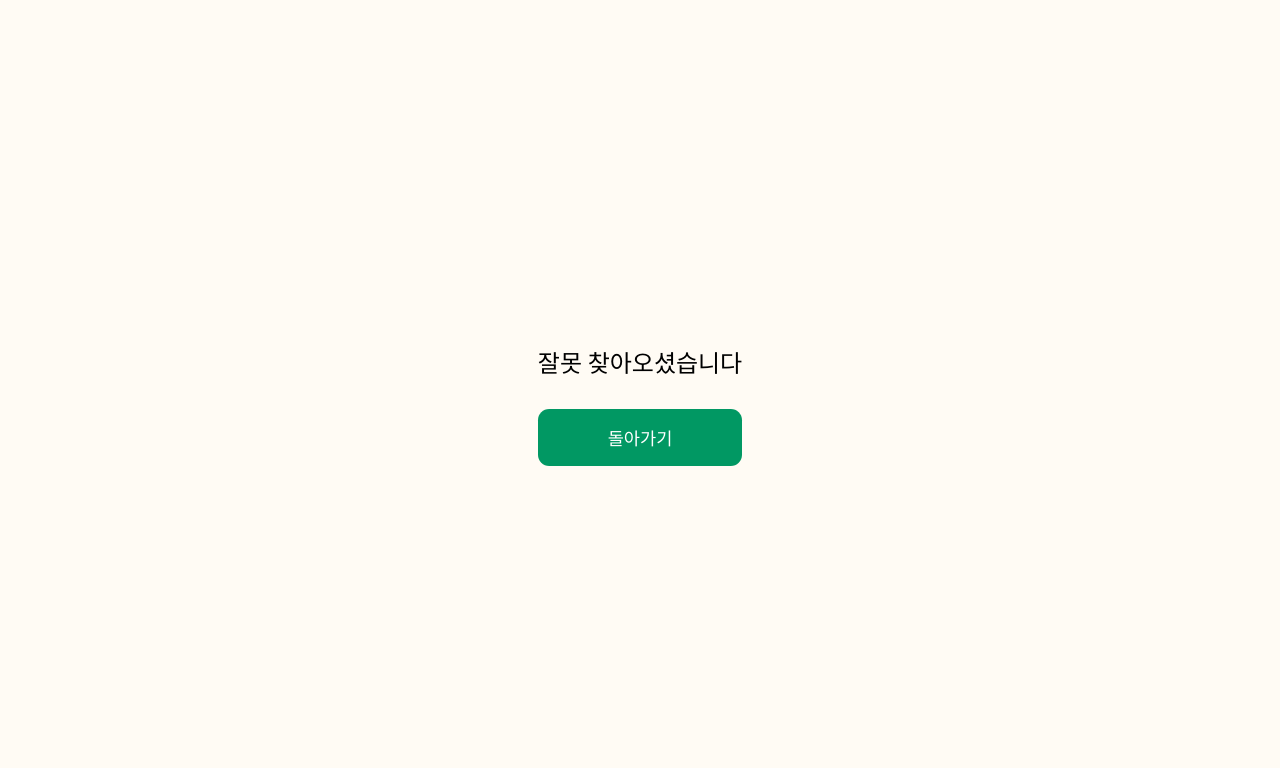
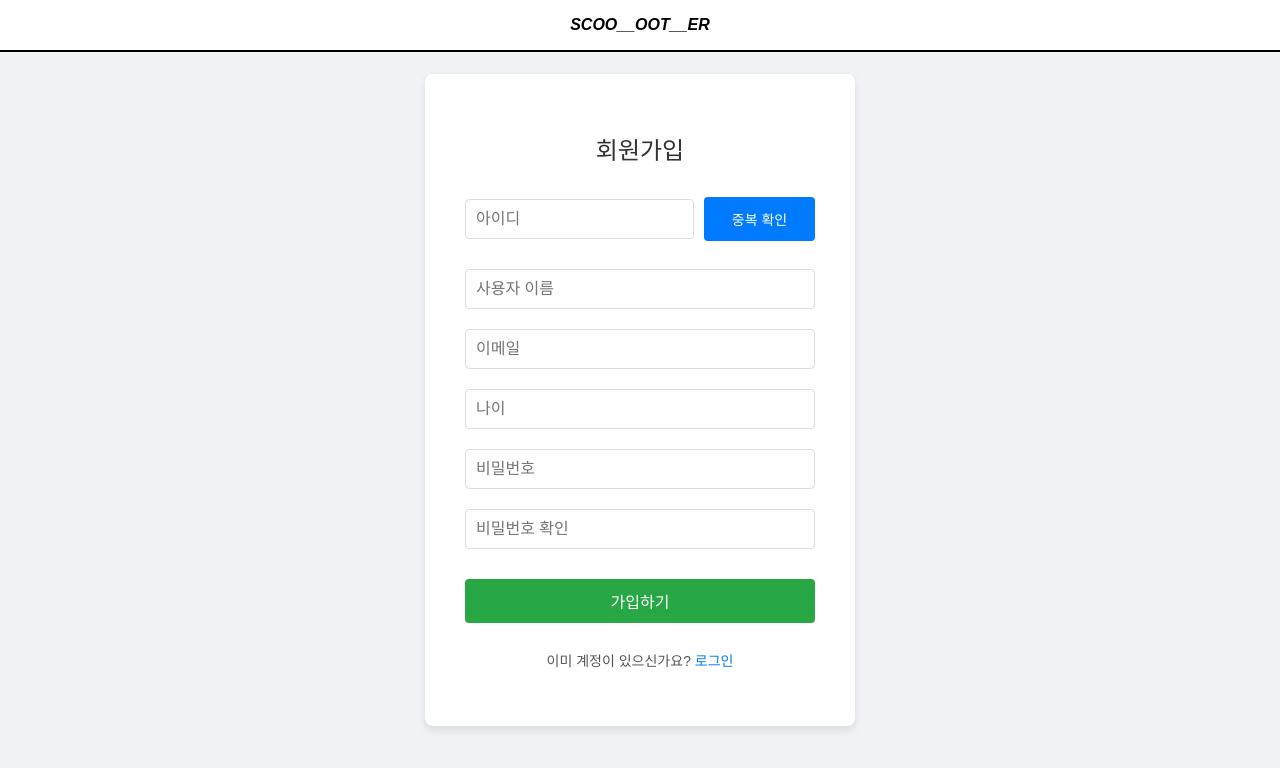
Before and after one commit to Archive-CoreProject/scooter-front, a React (Vite) app: page /signup in a window 1280 px wide. Before the commit this address had no page. Shown: the top 768 px of the page. Built offline with nearby package versions, Linux system fonts and the light colour scheme.

Commit message:
로그인,회원가입 페이지

```diff
--- a/src/main.jsx
+++ b/src/main.jsx
@@ -10,6 +10,7 @@ import Join from "./pages/user/Join.jsx";
 import Pay from "./pages/user/Pay.jsx";
 import Auth from "./pages/Auth.jsx";
 import NotFound from "./components/NotFound.jsx";
+import Signup from './pages/Signup';
 
 const router = createBrowserRouter([
   {
@@ -38,6 +39,10 @@ const router = createBrowserRouter([
         path: "/auth",
         element: <Auth />,
       },
+      {
+        path: "/signup",
+        element: <Signup />,
+      },
     ],
   },
 ]);
--- a/src/pages/Login.jsx
+++ b/src/pages/Login.jsx
@@ -1,11 +1,24 @@
-const Login = () => {
+import React from 'react';
+import '../style/Login.css';
+
+const LoginPage = () => {
   return (
-    <>
-      <div>
-        <h1>로그인 페이지</h1>
-      </div>
-    </>
+    <div className="login-container">
+      <h2 className="login-title">🛴Login</h2>
+      <br />
+      <br />
+      <form className="login-form">
+        <input type="text" placeholder="아이디" className="input-field" />
+        <input type="password" placeholder="비밀번호" className="input-field" />
+        <br />
+        <br />
+        <button type="submit" className="login-button">로그인</button>
+        </form>
+      <p className="forgot-password"><a href="/forgot-password" className="link">비밀번호를 잊으셨나요?</a></p>
+      <div className="divider"></div>
+      <p className="signup-prompt">계정이 없으신가요? <a href="/signup" className="link">가입하기</a></p>
+    </div>
   );
 };
 
-export default Login;
+export default LoginPage;
--- /dev/null
+++ b/src/pages/Signup.jsx
@@ -0,0 +1,25 @@
+import React from 'react';
+import '../style/Signup.css'; // CSS 파일 경로 확인
+
+const SignupPage = () => {
+  return (
+    <div className="signup-container">
+      <h2 className="signup-title">회원가입</h2>
+      <form className="signup-form">
+        <div className="id-field">
+          <input type="text" placeholder="아이디" className="input-field" />
+          <button type="button" className="check-id-button">중복 확인</button> {/* 아이디 중복 확인 버튼 */}
+        </div>
+        <input type="text" placeholder="사용자 이름" className="input-field" />
+        <input type="email" placeholder="이메일" className="input-field" />
+        <input type="number" placeholder="나이" className="input-field" />
+        <input type="password" placeholder="비밀번호" className="input-field" />
+        <input type="password" placeholder="비밀번호 확인" className="input-field" />
+        <button type="submit" className="signup-button">가입하기</button>
+      </form>
+      <p className="login-prompt">이미 계정이 있으신가요? <a href="/login" className="login-link">로그인</a></p>
+    </div>
+  );
+};
+
+export default SignupPage;
--- /dev/null
+++ b/src/style/Login.css
@@ -0,0 +1,78 @@
+body {
+    display: flex;
+    justify-content: center;
+    align-items: center;
+    height: 100vh;
+    margin: 0;
+    background-color: #f0f2f5;
+    font-family: Arial, sans-serif;
+}
+
+.login-container {
+    background-color: #fff;
+    padding: 40px;
+    border-radius: 8px;
+    box-shadow: 0 4px 8px rgba(0, 0, 0, 0.1);
+    width: 300px;
+    min-height: 400px;
+    text-align: center;
+}
+
+.login-title {
+    margin-bottom: 20px;
+    font-size: 24px;
+    color: #333;
+}
+
+.login-form {
+    display: flex;
+    flex-direction: column;
+}
+
+.input-field {
+    padding: 10px;
+    margin: 10px 0;
+    border: 1px solid #ddd;
+    border-radius: 4px;
+    font-size: 16px;
+}
+
+.login-button {
+    padding: 10px;
+    background-color: #007bff;
+    border: none;
+    border-radius: 4px;
+    color: white;
+    font-size: 16px;
+    cursor: pointer;
+    transition: background-color 0.3s;
+}
+
+.login-button:hover {
+    background-color: #0056b3;
+}
+
+.forgot-password {
+    margin-top: 10px;
+    font-size: 14px;
+    color: #555;
+}
+
+.divider {
+    margin: 20px 0;
+    border-bottom: 1px solid #ddd;
+}
+
+.signup-prompt {
+    font-size: 14px;
+    color: #555;
+}
+
+.link {
+    color: #007bff;
+    text-decoration: none;
+}
+
+.link:hover {
+    text-decoration: underline;
+}
--- /dev/null
+++ b/src/style/Signup.css
@@ -0,0 +1,90 @@
+body {
+    display: flex;
+    justify-content: center;
+    align-items: center;
+    height: 100vh;
+    margin: 0;
+    background-color: #f0f2f5;
+    font-family: Arial, sans-serif;
+}
+
+.signup-container {
+    background-color: #fff;
+    padding: 40px;
+    border-radius: 8px;
+    box-shadow: 0 4px 8px rgba(0, 0, 0, 0.1);
+    width: 350px;
+    text-align: center;
+}
+
+.signup-title {
+    margin-bottom: 20px;
+    font-size: 24px;
+    color: #333;
+}
+
+.signup-form {
+    display: flex;
+    flex-direction: column;
+}
+
+.id-field {
+    display: flex;
+    gap: 10px;
+    margin-bottom: 10px;
+}
+
+.input-field {
+    padding: 10px;
+    margin: 10px 0;
+    border: 1px solid #ddd;
+    border-radius: 4px;
+    font-size: 16px;
+    flex: 1;
+}
+
+.check-id-button {
+    padding: 10px;
+    background-color: #007bff;
+    border: none;
+    border-radius: 4px;
+    color: white;
+    font-size: 14px;
+    cursor: pointer;
+    transition: background-color 0.3s;
+}
+
+.check-id-button:hover {
+    background-color: #0056b3;
+}
+
+.signup-button {
+    padding: 10px;
+    margin-top: 20px;
+    background-color: #28a745;
+    border: none;
+    border-radius: 4px;
+    color: white;
+    font-size: 16px;
+    cursor: pointer;
+    transition: background-color 0.3s;
+}
+
+.signup-button:hover {
+    background-color: #218838;
+}
+
+.login-prompt {
+    margin-top: 20px;
+    font-size: 14px;
+    color: #555;
+}
+
+.login-link {
+    color: #007bff;
+    text-decoration: none;
+}
+
+.login-link:hover {
+    text-decoration: underline;
+}
```
